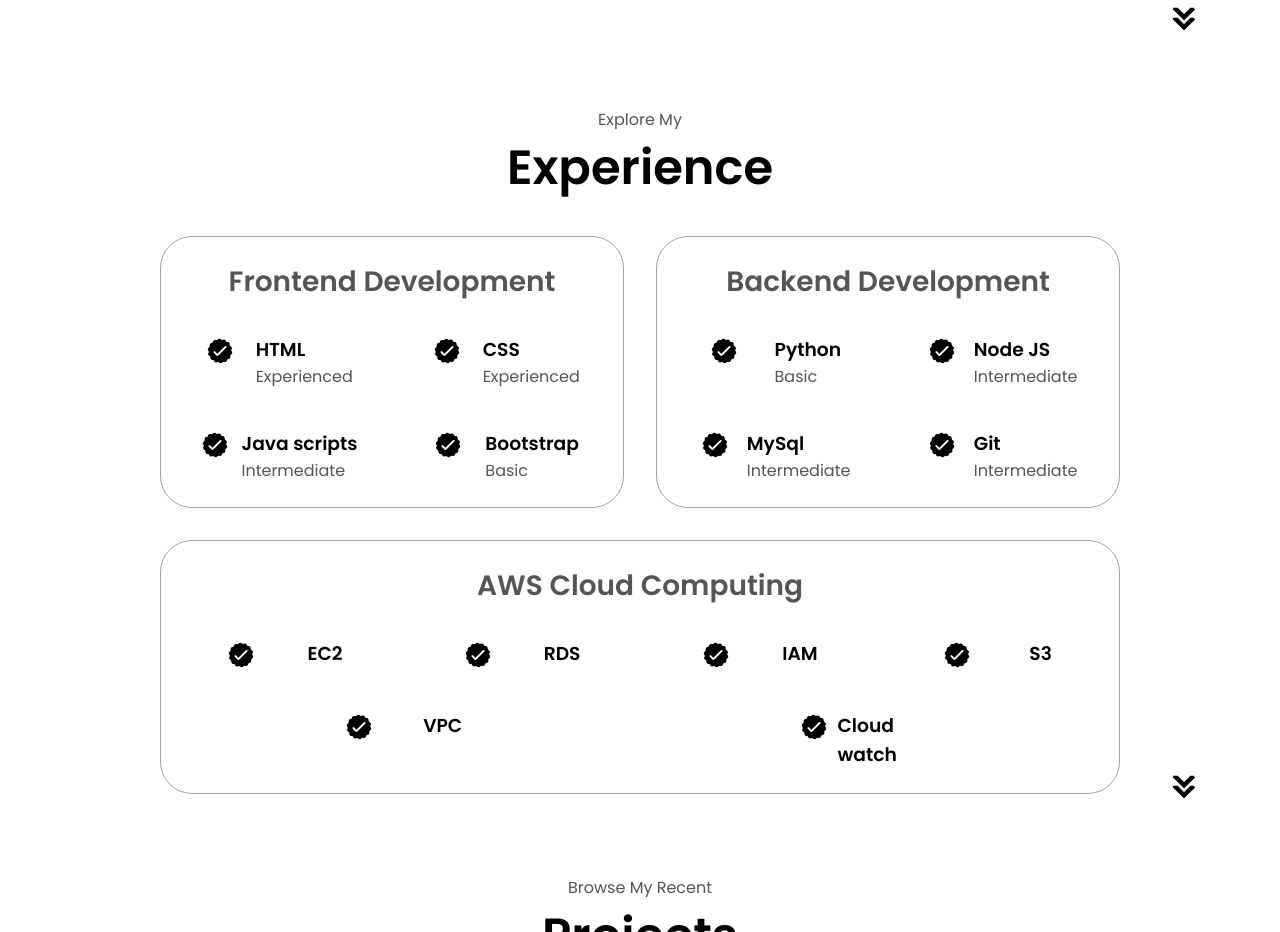
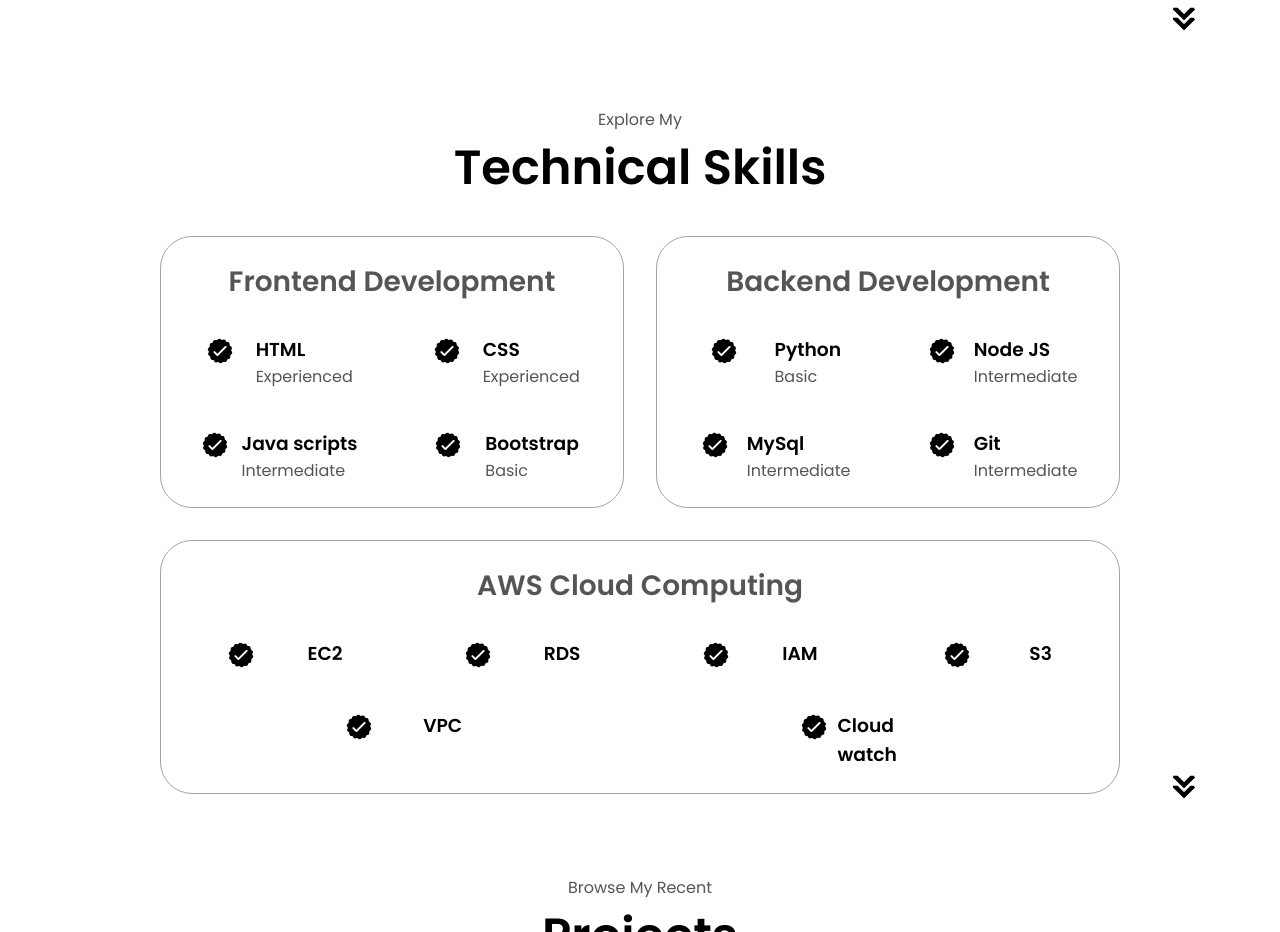
Before and after one commit to karthiky8143/karthikyalagundi, a plain HTML site: page index.html in a window 1280 px wide. Shown: the part 1589-2521 px from the top of the page. Drawn offline with Linux system fonts and the light colour scheme.

Commit message:
Update index.html

```diff
--- a/index.html
+++ b/index.html
@@ -130,7 +130,7 @@
     </section>
     <section id="experience">
       <p class="section__text__p1">Explore My</p>
-      <h1 class="title">Experience</h1>
+      <h1 class="title">Technical Skills</h1>
       <div class="experience-details-container">
         <div class="about-containers">
           <div class="details-container">
```
